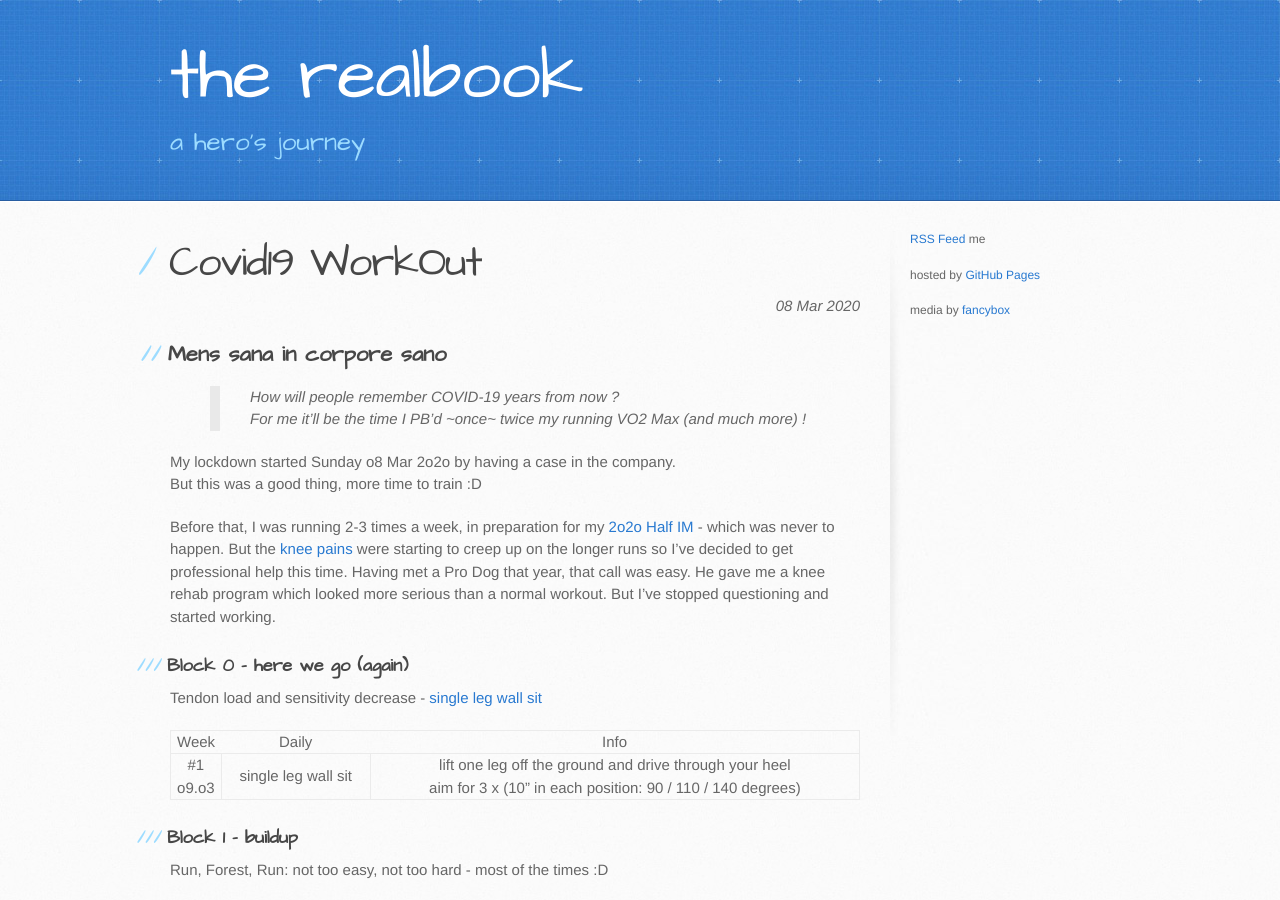
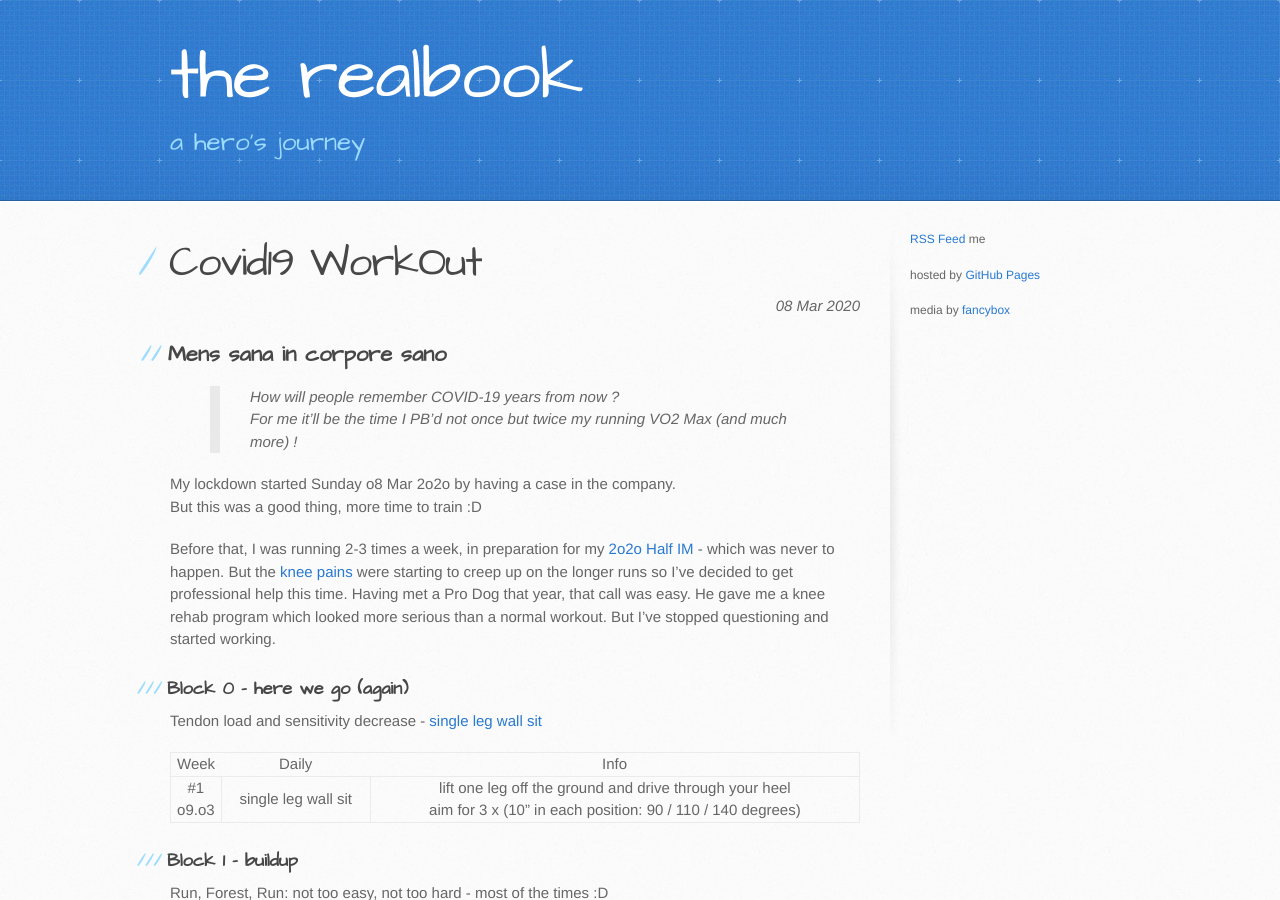
Before and after one commit to jokeru/facebook, a Jekyll site: the page built from _posts/2020-03-08-covid19_workout.md, in a window 1280 px wide and 900 px high. Built offline with Jekyll 4.4.1, drawn with Linux system fonts in a browser that asks for light colours; comment, search, counter and statistics services are not loaded.

Commit message:
Update 2020-03-08-covid19_workout.md

```diff
--- a/_posts/2020-03-08-covid19_workout.md
+++ b/_posts/2020-03-08-covid19_workout.md
@@ -9,7 +9,7 @@
 ## Mens sana in corpore sano
 
 > _How will people remember COVID-19 years from now ?_
-> _For me it'll be the time I PB'd ~once~ twice my running VO2 Max (and much more) !_
+> _For me it'll be the time I PB'd not once but twice my running VO2 Max (and much more) !_
 
 My lockdown started Sunday o8 Mar 2o2o by having a case in the company.
 But this was a good thing, more time to train :D
```
